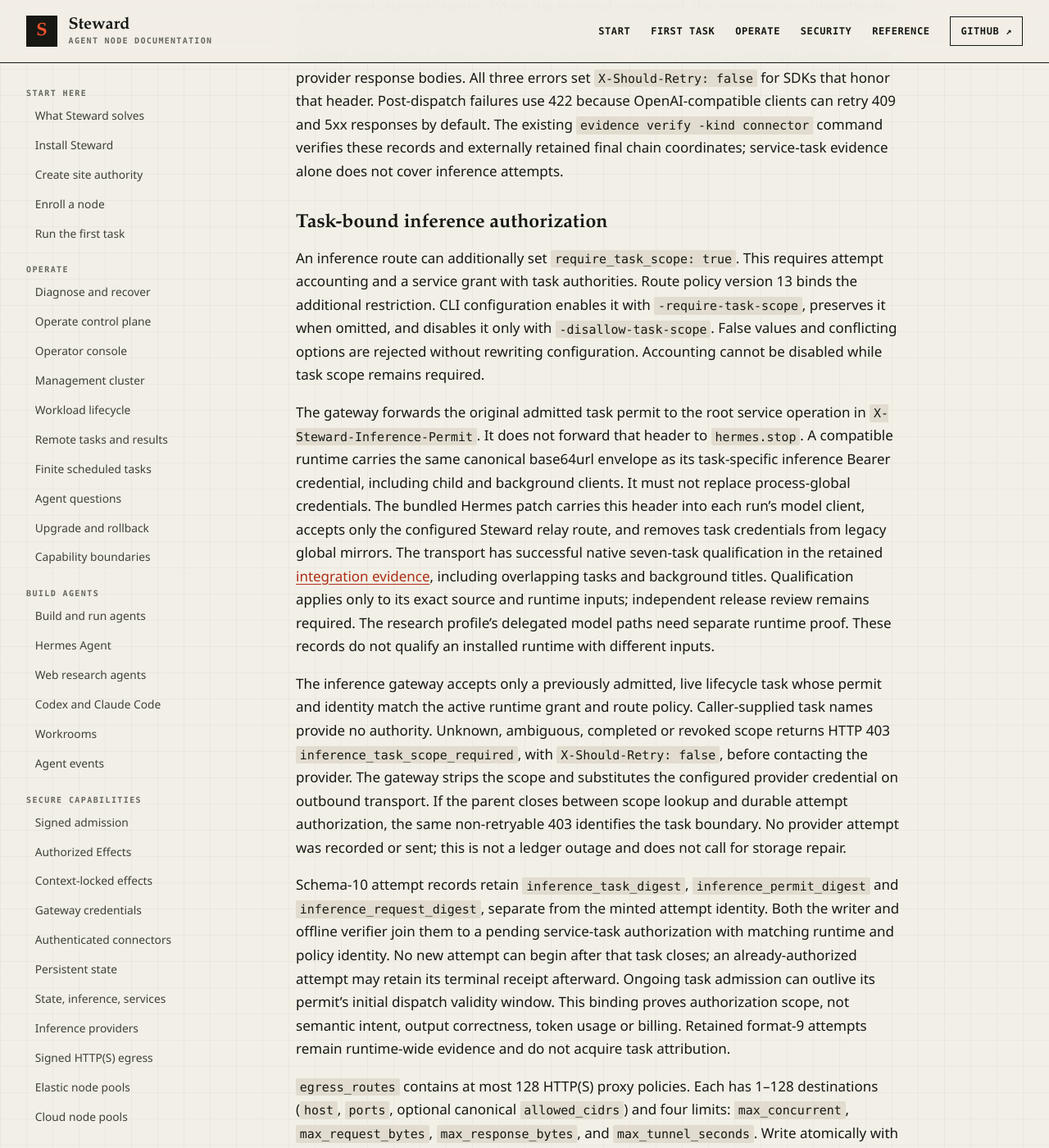
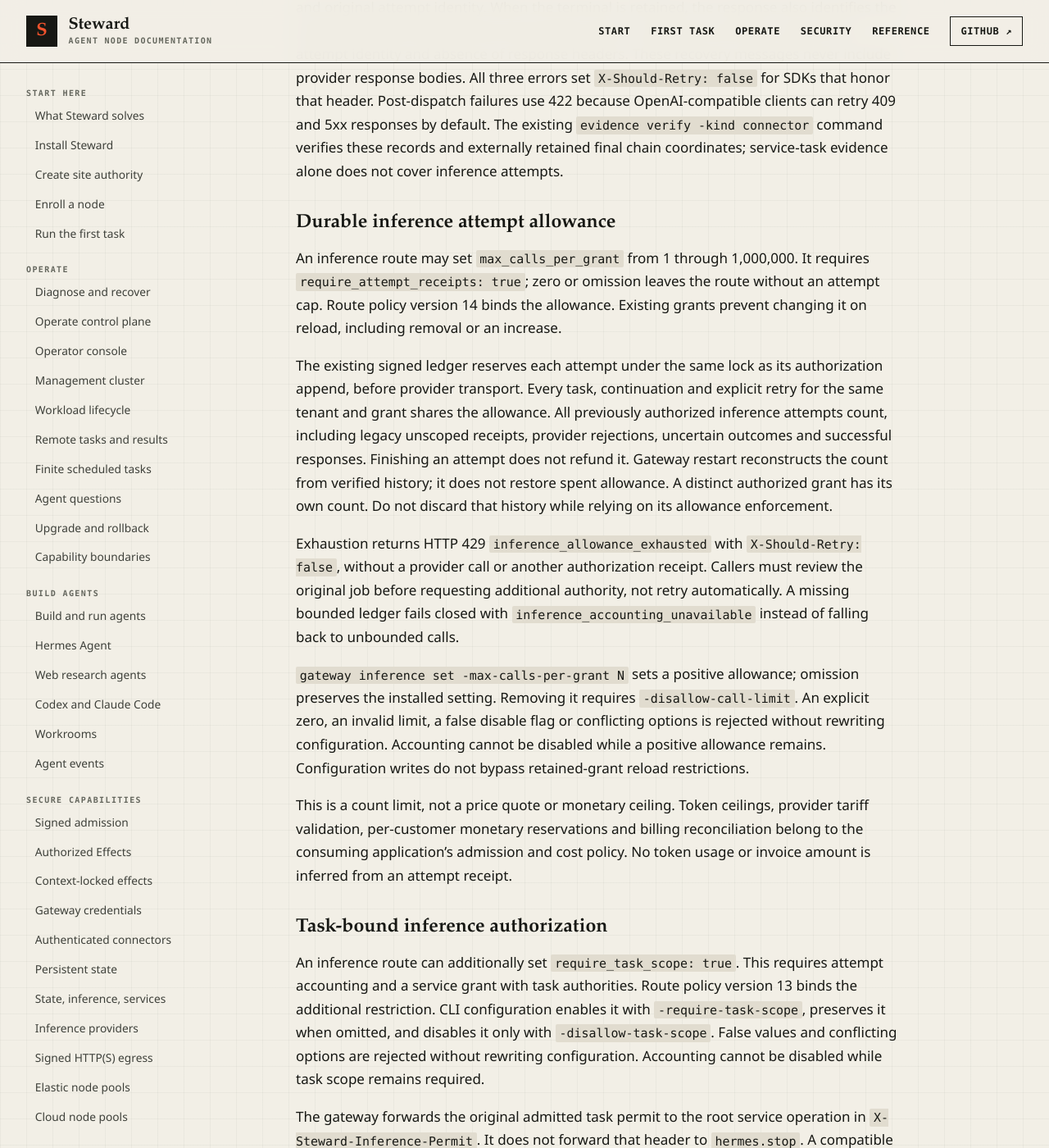
Before and after one commit to hardrails/steward, a Jekyll site: the page built from docs/reference/configuration.md, in a window 1280 px wide and 1400 px high, scrolled down 21804 px. Shown: the whole window at 82% size. Built offline with Jekyll 4.4.1, drawn with Linux system fonts in a browser that asks for light colours.

Commit message:
Document durable inference allowances and their limits

```diff
--- a/docs/reference/configuration.md
+++ b/docs/reference/configuration.md
@@ -658,6 +658,40 @@ The existing `evidence verify -kind connector` command verifies these records an
 externally retained final chain coordinates; service-task evidence alone does not
 cover inference attempts.
 
+### Durable inference attempt allowance
+
+An inference route may set `max_calls_per_grant` from 1 through 1,000,000.
+It requires `require_attempt_receipts: true`; zero or omission leaves the route
+without an attempt cap. Route policy version 14 binds the allowance. Existing
+grants prevent changing it on reload, including removal or an increase.
+
+The existing signed ledger reserves each attempt under the same lock as its
+authorization append, before provider transport. Every task, continuation and
+explicit retry for the same tenant and grant shares the allowance. All previously
+authorized inference attempts count, including legacy unscoped receipts, provider
+rejections, uncertain outcomes and successful responses. Finishing an attempt
+does not refund it. Gateway restart reconstructs the count from verified history;
+it does not restore spent allowance. A distinct authorized grant has its own count.
+Do not discard that history while relying on its allowance enforcement.
+
+Exhaustion returns HTTP 429 `inference_allowance_exhausted` with
+`X-Should-Retry: false`, without a provider call or another authorization receipt.
+Callers must review the original job before requesting additional authority, not
+retry automatically. A missing bounded ledger fails closed with
+`inference_accounting_unavailable` instead of falling back to unbounded calls.
+
+`gateway inference set -max-calls-per-grant N` sets a positive allowance; omission
+preserves the installed setting. Removing it requires `-disallow-call-limit`.
+An explicit zero, an invalid limit, a false disable flag or conflicting options
+is rejected without rewriting configuration. Accounting cannot be disabled while
+a positive allowance remains. Configuration writes do not bypass retained-grant
+reload restrictions.
+
+This is a count limit, not a price quote or monetary ceiling. Token ceilings,
+provider tariff validation, per-customer monetary reservations and billing
+reconciliation belong to the consuming application's admission and cost policy.
+No token usage or invoice amount is inferred from an attempt receipt.
+
 ### Task-bound inference authorization
 
 An inference route can additionally set `require_task_scope: true`. This requires
```
Also changed, not shown: docs/decisions/0085-reuse-durable-inference-history-for-allowances.md (added, +44 -0 lines), README.md.
